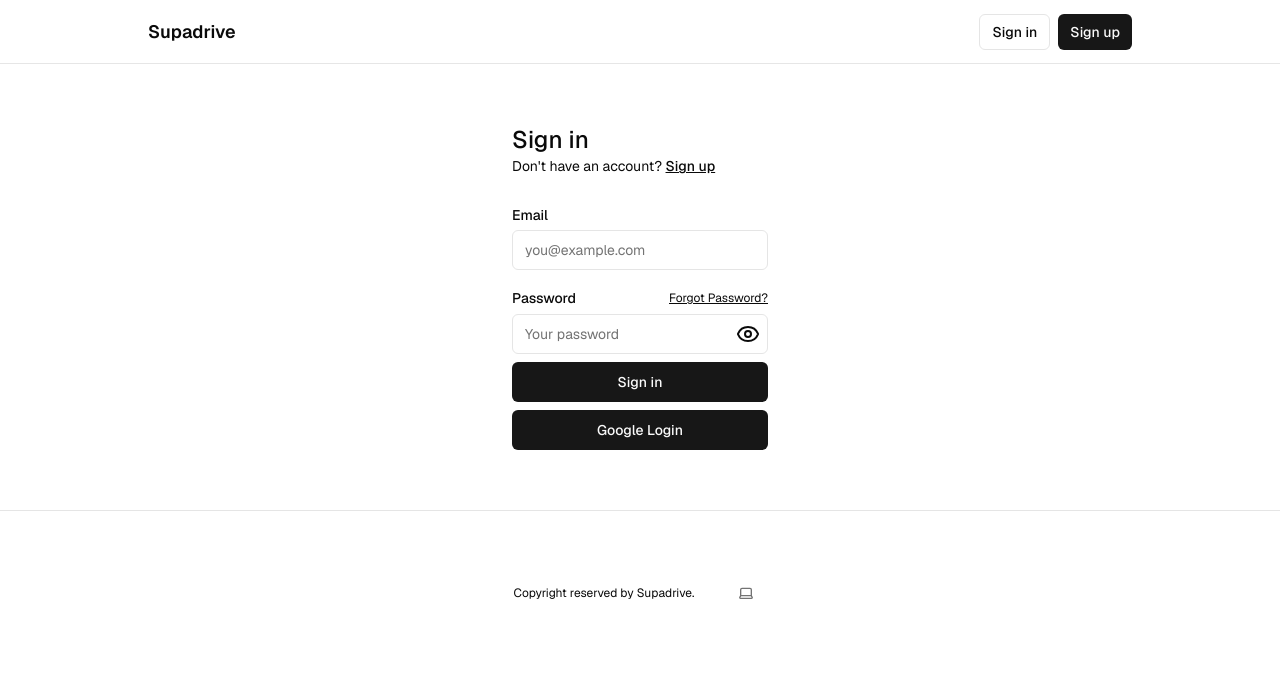
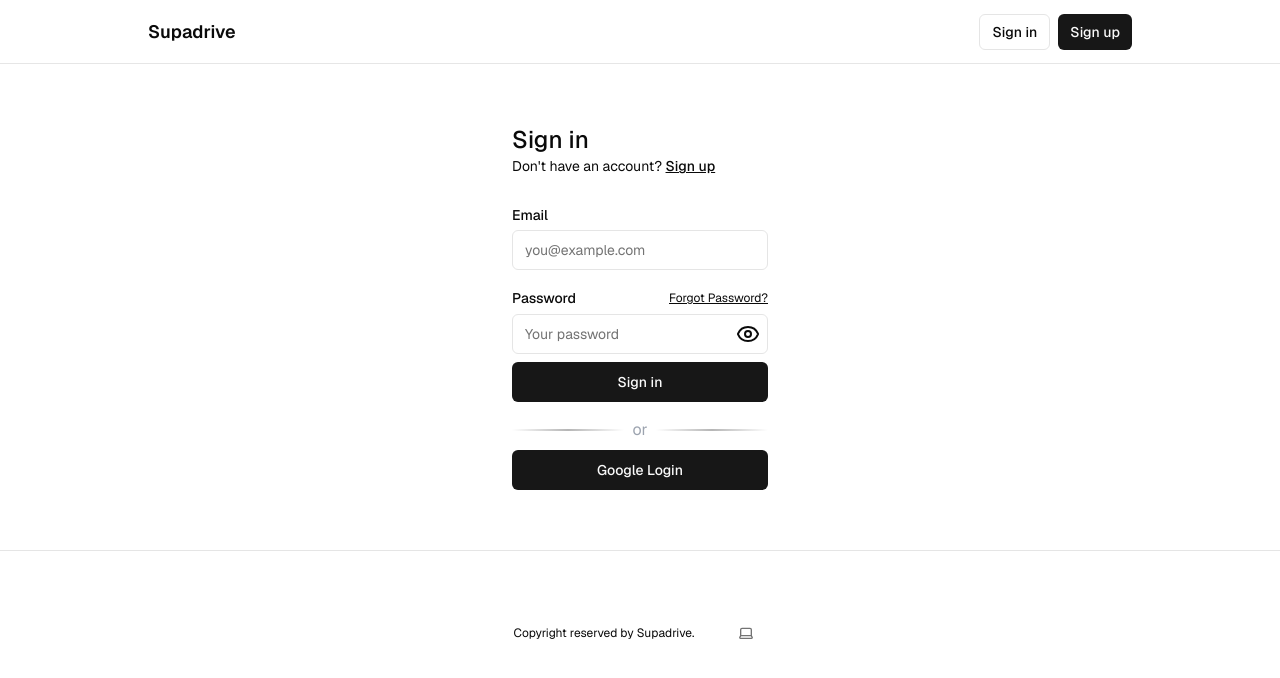
Before and after one commit to karan-patel61/supadrive-app, a Next.js app: page /sign-in in a window 1280 px wide. Shown: the top 678 px of the page. Built offline with nearby package versions, Linux system fonts and the light colour scheme; no server answers.

Commit message:
added or between button

```diff
--- a/app/(auth-pages)/sign-in/page.tsx
+++ b/app/(auth-pages)/sign-in/page.tsx
@@ -44,6 +44,11 @@ export default async function Login(props: { searchParams: Promise<Message> }) {
         <FormMessage message={searchParams} />
       </div>
     </form>
+    <div className="flex items-center gap-2 my-2">
+          <div className="flex-1 p-[1px] bg-gradient-to-r from-transparent via-foreground/30 to-white/60" />
+          <span className="text-md text-gray-400">or</span>
+          <div className="flex-1 p-[1px] bg-gradient-to-r from-white/60 via-foreground/30 to-transparent" />
+    </div>
     <form className="flex-1 flex flex-col min-w-64">
       <SubmitButton pendingText="Signing In..." formAction={googlelogin}>
           Google Login
--- a/app/auth/confirm/route.ts
+++ b/app/auth/confirm/route.ts
@@ -1,5 +1,5 @@
 import { type EmailOtpType } from '@supabase/supabase-js'
-import { type NextRequest } from 'next/server'
+import { NextResponse, type NextRequest } from 'next/server'
 
 import { createClient } from '@/utils/supabase/server'
 import { redirect } from 'next/navigation'
@@ -19,10 +19,10 @@ export async function GET(request: NextRequest) {
     })
     if (!error) {
       // redirect user to specified redirect URL or root of app
-      redirect('/protected')
+      return NextResponse.redirect(new URL('/protected', request.url))
     }
   }
 
   // redirect the user to an error page with some instructions
-  redirect('/error')
+  return NextResponse.redirect(new URL('/error', request.url))
 }
```
